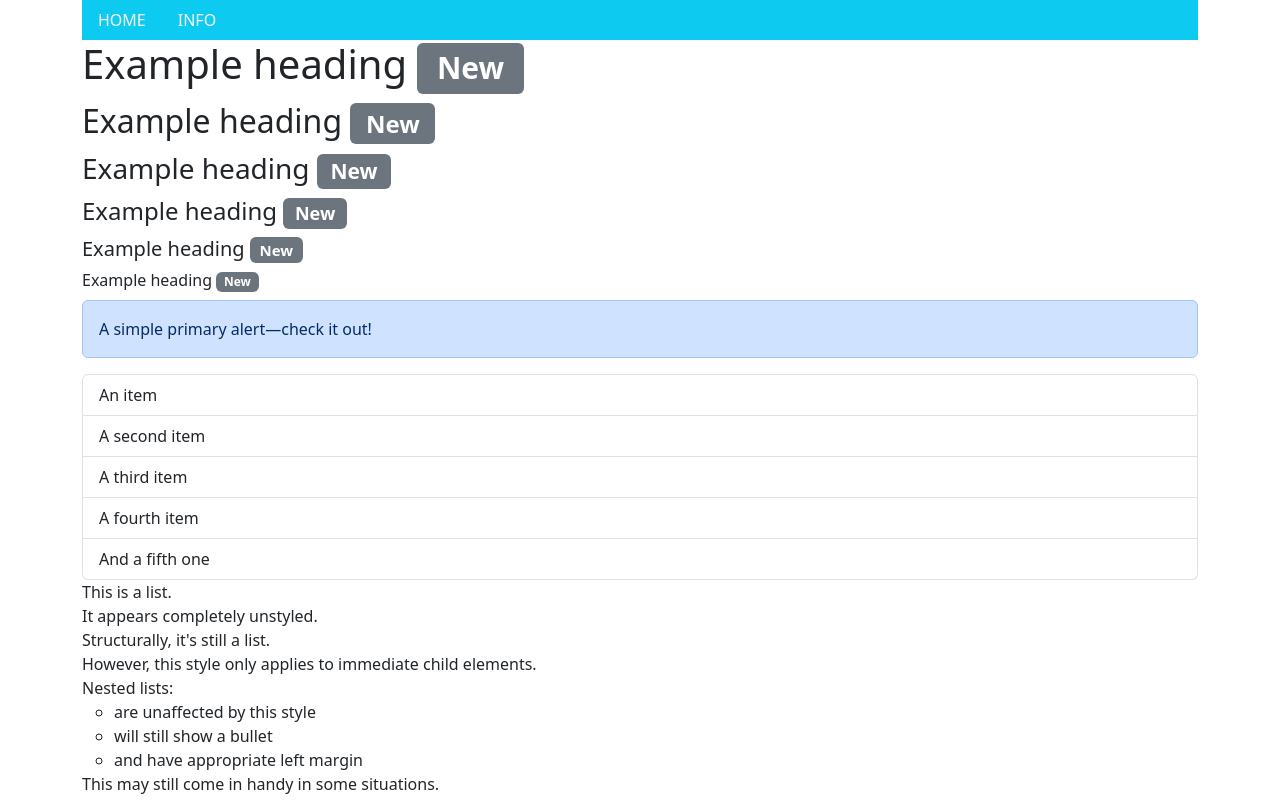
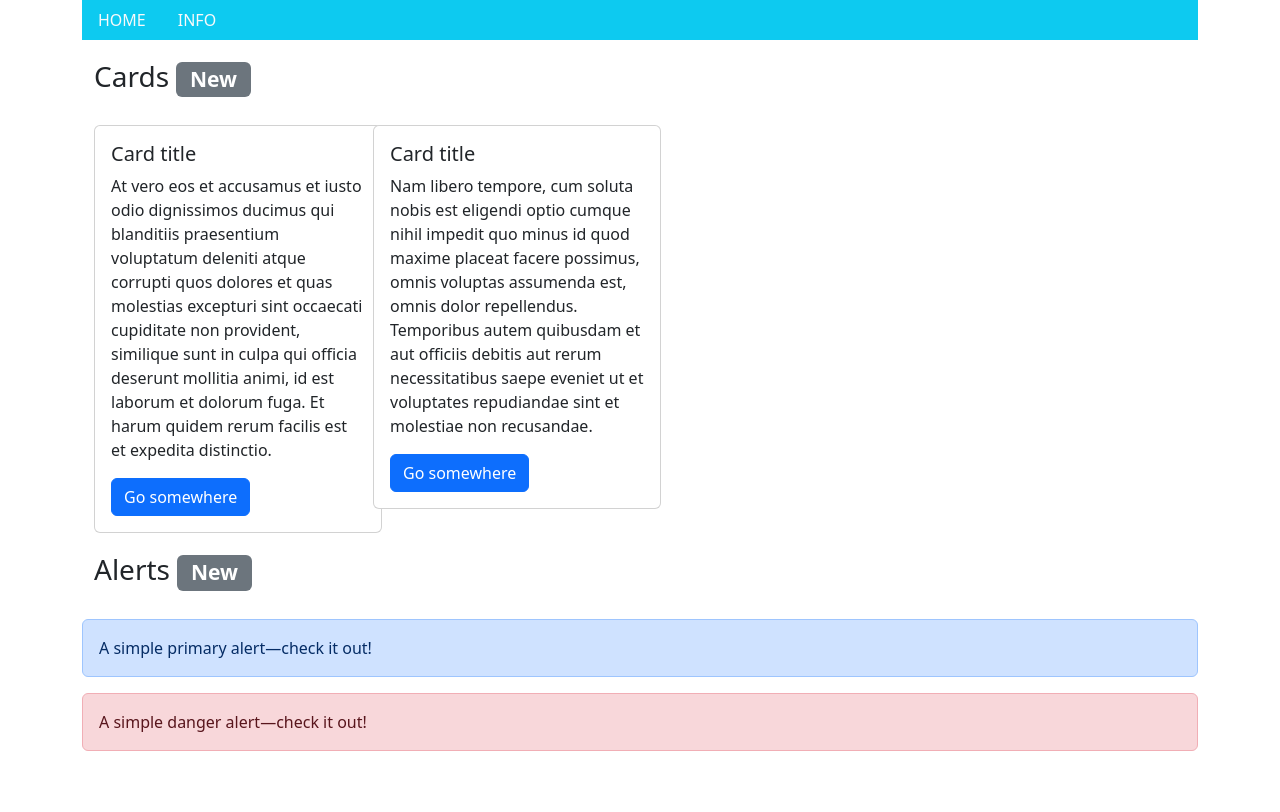
Before and after one commit to j-fremont/my-django-project, a Django app: page /info/ in a window 1280 px wide. After the commit the page ends 751 px from the top, so only its background shows below. Run offline with Django 4.2, Linux system fonts and the light colour scheme; some libraries are stand-ins or nearby versions.

Commit message:
Mise à jour

```diff
--- a/homepage/templates/info.html
+++ b/homepage/templates/info.html
@@ -7,38 +7,42 @@
 
 {% block content %}
 
-<h1>Example heading <span class="badge bg-secondary">New</span></h1>
-<h2>Example heading <span class="badge bg-secondary">New</span></h2>
-<h3>Example heading <span class="badge bg-secondary">New</span></h3>
-<h4>Example heading <span class="badge bg-secondary">New</span></h4>
-<h5>Example heading <span class="badge bg-secondary">New</span></h5>
-<h6>Example heading <span class="badge bg-secondary">New</span></h6>
 
-<div class="alert alert-primary" role="alert">
-  A simple primary alert—check it out!
+<div class="container">
+  <div class="row my-row-margin">
+    <h3>Cards <span class="badge bg-secondary">New</span></h3>
+  </div>
+  <div class="row my-row-margin">
+    <div class="col-3">
+      <div class="card" style="width: 18rem;">
+        <div class="card-body">
+          <h5 class="card-title">Card title</h5>
+          <p class="card-text">At vero eos et accusamus et iusto odio dignissimos ducimus qui blanditiis praesentium voluptatum deleniti atque corrupti quos dolores et quas molestias excepturi sint occaecati cupiditate non provident, similique sunt in culpa qui officia deserunt mollitia animi, id est laborum et dolorum fuga. Et harum quidem rerum facilis est et expedita distinctio.</p>
+          <a href="#" class="btn btn-primary">Go somewhere</a>
+        </div>
+      </div>
+    </div>
+    <div class="col-3">
+      <div class="card" style="width: 18rem;">
+        <div class="card-body">
+          <h5 class="card-title">Card title</h5>
+          <p class="card-text">Nam libero tempore, cum soluta nobis est eligendi optio cumque nihil impedit quo minus id quod maxime placeat facere possimus, omnis voluptas assumenda est, omnis dolor repellendus. Temporibus autem quibusdam et aut officiis debitis aut rerum necessitatibus saepe eveniet ut et voluptates repudiandae sint et molestiae non recusandae.</p>
+          <a href="#" class="btn btn-primary">Go somewhere</a>
+        </div>
+      </div>
+    </div>
+  </div>
+  <div class="row my-row-margin">
+    <h3>Alerts <span class="badge bg-secondary">New</span></h3>
+  </div>
+  <div class="row my-row-margin">
+    <div class="alert alert-primary" role="alert">
+      A simple primary alert—check it out!
+    </div>
+    <div class="alert alert-danger" role="alert">
+      A simple danger alert—check it out!
+    </div>
+  </div>
 </div>
 
-<ul class="list-group">
-  <li class="list-group-item">An item</li>
-  <li class="list-group-item">A second item</li>
-  <li class="list-group-item">A third item</li>
-  <li class="list-group-item">A fourth item</li>
-  <li class="list-group-item">And a fifth one</li>
-</ul>
-
-<ul class="list-unstyled">
-  <li>This is a list.</li>
-  <li>It appears completely unstyled.</li>
-  <li>Structurally, it's still a list.</li>
-  <li>However, this style only applies to immediate child elements.</li>
-  <li>Nested lists:
-    <ul>
-      <li>are unaffected by this style</li>
-      <li>will still show a bullet</li>
-      <li>and have appropriate left margin</li>
-    </ul>
-  </li>
-  <li>This may still come in handy in some situations.</li>
-</ul>
-
 {% endblock %}
--- a/homepage/templates/master.html
+++ b/homepage/templates/master.html
@@ -10,10 +10,15 @@
 <style>
   .carousel-inner > .carousel-item > img {
     min-height : 300px;
-  max-height : 300px;
+    max-height : 600px;
     width : 100%;
   }
+  .my-row-margin {
+    margin-top: 20px;
+  }
 </style>
+
+{% load static %}
 
 <body>
 
@@ -26,10 +31,10 @@
         <a class="nav-link link-light" href="/info">INFO</a>
       </li>
     </ul>
-
+    <div class="my-row-margin">
       {% block content %}
       {% endblock %}
-
+    </div>
   </div>
 
 </body>
```
Also changed, not shown: homepage/templates/main.html (+23 -24 lines), README.md (added), homepage/static/bird.jpg (renamed from homepage/static/pexels-creativebin-38994-135940.jpg), homepage/static/logo.png (added), homepage/static/sea.jpg (renamed from homepage/static/pexels-pixabay-462162.jpg), homepage/static/tree.jpg (renamed from homepage/static/pexels-pixabay-268533.jpg), 1 other file. Lines whose indentation alone changed are shown as unchanged.
